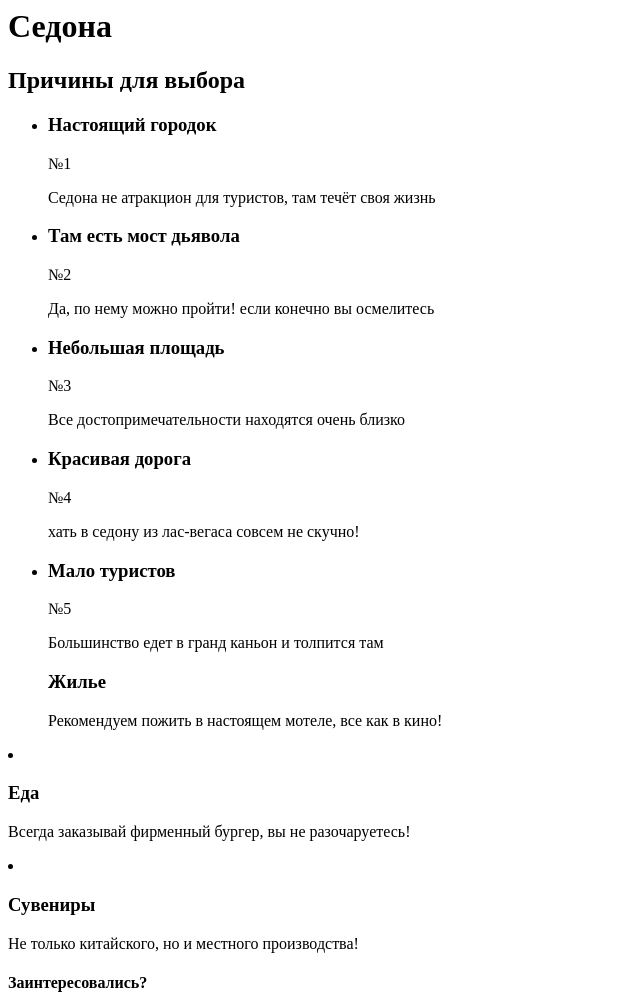
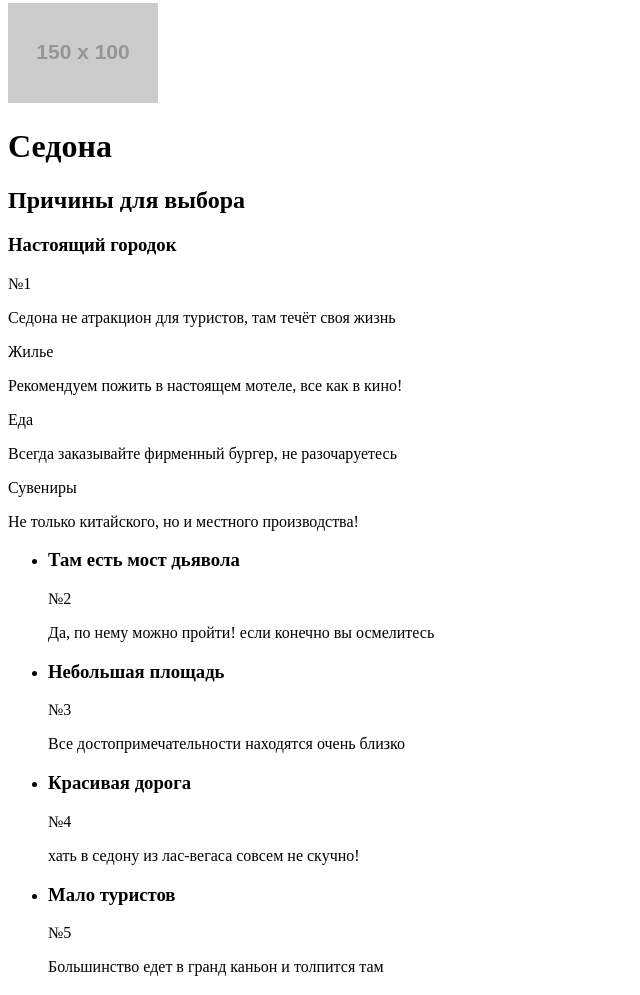
Before and after one commit to wortis/848929-sedona, a plain HTML site: page index.html in a window 1280 px wide. Shown: the part 213-1208 px from the top of the page, without its empty margins (0-640 px from the left). Drawn offline with Linux system fonts and the light colour scheme; placeholder pictures from the web are drawn by us.

Commit message:
Исправления в основной странице(3)
Изменил структуру списка

```diff
--- a/index.html
+++ b/index.html
@@ -17,15 +17,30 @@
           </nav>
       </header>
       <main class="container">
+        <div><img class="background picture" src="http://placehold.it/150x100" alt="фоновая картинка"></div>
           <h1 class="visually-hidden">Седона</h1>
         <section class="reasons">
         <h2  class="visually-hidden">Причины для выбора</h2>
-        <ul class="first-reasons-list">
-          <li class="reasons-item">
+               <div>
           <h3>Настоящий городок</h3>
             <p>№1</p>
-          <p>Седона не атракцион для туристов, там течёт своя жизнь</p></li>
-          <li class="first-reasons-item"><h3>Там есть мост дьявола</h3>
+          <p>Седона не атракцион для туристов, там течёт своя жизнь</p>
+          <div>
+          <p class="bold">Жилье</p>
+          <p>Рекомендуем пожить в настоящем мотеле, все как в кино!</p>
+          </div>
+          <div>
+          <p class="bold">Еда</p>
+          <p>Всегда заказывайте фирменный бургер, не разочаруетесь</p>
+          </div>
+          <div>
+          <p class="bold">Сувениры</p>
+          <p>Не только китайского, но и местного производства!</p>
+          </div>
+          </div>
+        <ul class="first-reasons-list">
+          <li class="first-reasons-item">
+          <h3>Там есть мост дьявола</h3>
           <p>№2</p>
           <p>Да, по нему можно пройти! если конечно вы осмелитесь</p></li>
           <li class="first-reasons-item"><h3>Небольшая площадь</h3>
@@ -38,19 +53,7 @@
           <p>№5</p>
           <p>Большинство едет в гранд каньон и толпится там</p></li>
           </ul>
-          <ul class="second-reasons-list">
-            <h3>Жилье</h3>
-          <p>Рекомендуем пожить в настоящем мотеле, все как в кино!</p>
-          </ul>
-          <li class="second-reasons-item">
-            <h3>Еда</h3>
-          <p>Всегда заказывай фирменный бургер, вы не разочаруетесь!</p>
-          </li>
-    <li class="second-reasons-item">
-      <h3>Сувениры</h3>
-          <p>Не только китайского, но и местного производства!</p>
-          </li>
-        </section>
+          </section>
         <section class="desire">
         <h4>Заинтересовались?</h4>
           <p>Укажите предполагаемые даты поездки и мы покажем вам лучшие предложения гостиниц в седоне</p>
```
